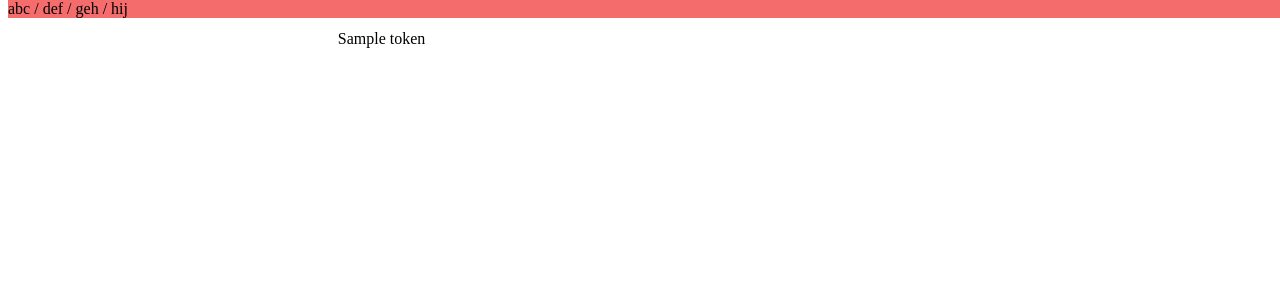
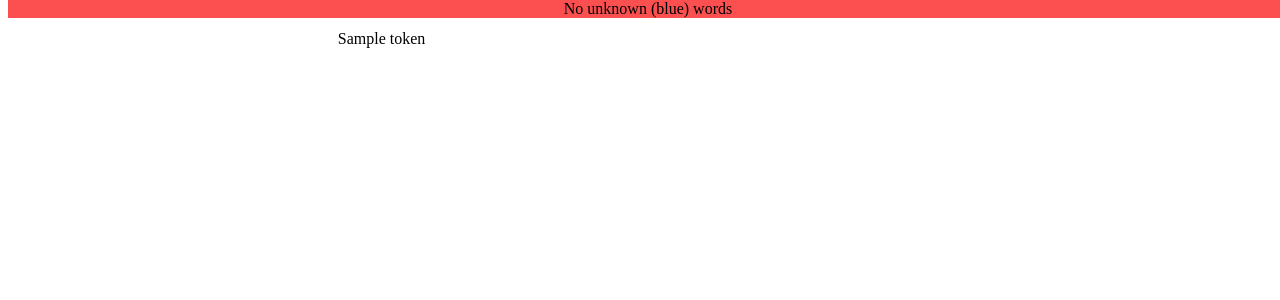
Before and after one commit to deepakshilkar/jp_lwt, a Flask app: template reader/templates/reader.html in a window 1280 px wide. Shown: the top 300 px of the page. Run offline with Flask 2, Linux system fonts and the light colour scheme; the template is opened without the code that fills it: most values are stand-ins (such as "Sample title", 1, 10 or a date in 2020); parts of the project's set-up code (start-up, migrations or seed data) failed here and were passed over.

Commit message:
CSS, banner works

```diff
--- a/reader/routes.py
+++ b/reader/routes.py
@@ -29,6 +29,7 @@ def reader():
     filename = os.path.join(module_dir, 'test.txt')
     file = open(filename, "r", encoding="utf8")
     tokenized_text = []
+    token_count = 0
     no_parsing = get_no_parsing()
     known_words = get_knowledge("moi")
     words = {}
@@ -40,7 +41,9 @@ def reader():
                 words[n.surface] = 0
             elif n.surface in known_words:
                 words[n.surface] = known_words[n.surface]
+            token_count += 1
         tokenized_text.append("<br>")
     return render_template("reader.html",
                            words=words,
-                           tokenized_text=tokenized_text)
+                           tokenized_text=tokenized_text,
+                           token_count=str(token_count))
--- a/reader/static/api.js
+++ b/reader/static/api.js
@@ -35,7 +35,6 @@ let format_definition = (json) => {
     definition += "<br>"
     for (i = 0; i < json.definitions.length; i++){
         definition += "<span class = 'definition'>"
-        console.log(json.definitions[i]);
         definition += json.definitions[i].replace(/\n/g,"<br>");
         definition += "</span>"
     }
--- a/reader/static/reader.css
+++ b/reader/static/reader.css
@@ -1,8 +1,9 @@
-.top {
+#header {
   position: fixed;
   top: 0;
   width: 100%;
-  background: rgba(242, 72, 72, 0.8);
+  background: rgba(252, 62, 62, 0.9);
+  text-align: center;
 }
 .wrap {
   width: 100%;
@@ -31,6 +32,9 @@ text-view {
   left: 75%;
   background: #FFFFFF;
   width: 25%;
+}
+#token_count {
+  display: none;
 }
 .border {
   border-style: hidden;
@@ -62,7 +66,7 @@ text-view {
   border-color: red;
 }
 .level-4 {
-  background: rgba(255, 238, 86, 0.3);
+  background: rgba(255, 238, 86, 0.4);
   border-style: hidden;
   border-width: 2px;
   border-color: red;
--- a/reader/static/reader.js
+++ b/reader/static/reader.js
@@ -1,9 +1,9 @@
 var index = 0; // current thing
-var max = 12; // number of morphenes
+var max; // number of morphenes
 var textview; // DOM node
 var elements; // all spans array
 var height;
-
+var token_count;
 
 
 
@@ -73,9 +73,18 @@ let set_level = (level) => {
         hide_border(e);
         re_query_elements(offset);
         show_border(elements[index]);
+        show_definition(elements[index]);
     }
     else
         next();
+    update_header();
+}
+
+let update_header = () => {
+    let unknown_count = document.querySelectorAll(".level-0").length;
+    header = "Total words: " + token_count + " / ";
+    header += "Unknown (Blue) words: " + Math.trunc((unknown_count / token_count ) * 100) + "%"
+    document.getElementById("header").innerHTML = header;
 }
 
 let on_page_loaded = () => {
@@ -86,8 +95,11 @@ let on_page_loaded = () => {
         || document.documentElement.clientHeight
         || document.body.clientHeight;
 
+    token_count = document.getElementById("token_count").innerHTML;
+
     show_border(elements[index]);
     show_definition(elements[index]);
+    update_header();
 
 
     Mousetrap.bind('k', next);
--- a/reader/static/reader.less
+++ b/reader/static/reader.less
@@ -2,13 +2,14 @@
 // DESIGN
 // -----------------------
 
-@banner-color: rgba(242, 72, 72, 0.8);
+@banner-color: rgba(252, 62, 62, 0.9);
 
-.top {
+#header {
     position: fixed;
     top: 0;
     width: 100%;
     background: @banner-color;
+    text-align: center;
 }
 
 .wrap {
@@ -43,9 +44,13 @@ text-view {
     width: 25%;
 }
 
+#token_count {
+    display: none;
+}
+
 
 // -----------------------
-// DESIGN
+// WORD HIGHLIGHTING
 // -----------------------
 
 @current-border-color: red;
@@ -53,7 +58,7 @@ text-view {
 @level-1-bg-color: rgba(255, 238, 86, 0.9);
 @level-2-bg-color: rgba(255, 238, 86, 0.7);
 @level-3-bg-color: rgba(255, 238, 86, 0.5);
-@level-4-bg-color: rgba(255, 238, 86, 0.3);
+@level-4-bg-color: rgba(255, 238, 86, 0.4);
 
 
 .border{
--- a/reader/templates/reader.html
+++ b/reader/templates/reader.html
@@ -8,8 +8,8 @@
   </head>
   <body>
     <script src="{{url_for('static', filename='mousetrap.min.js')}}"></script>
-    <div class="top">
-      abc / def / geh / hij
+    <div class="top" id="header">
+      No unknown (blue) words
     </div>
     <div class="wrap">
       <definitions id="fleft">
@@ -29,6 +29,7 @@
       </definitions>
 
     </div>
+  <span id="token_count">{{token_count}}</span>
   <script src="{{url_for('static', filename='api.js')}}"></script>
   <script src="{{url_for ('static', filename='reader.js')}}"></script>
   <script src="{{url_for ('static', filename='definitions.js')}}"></script>
```
